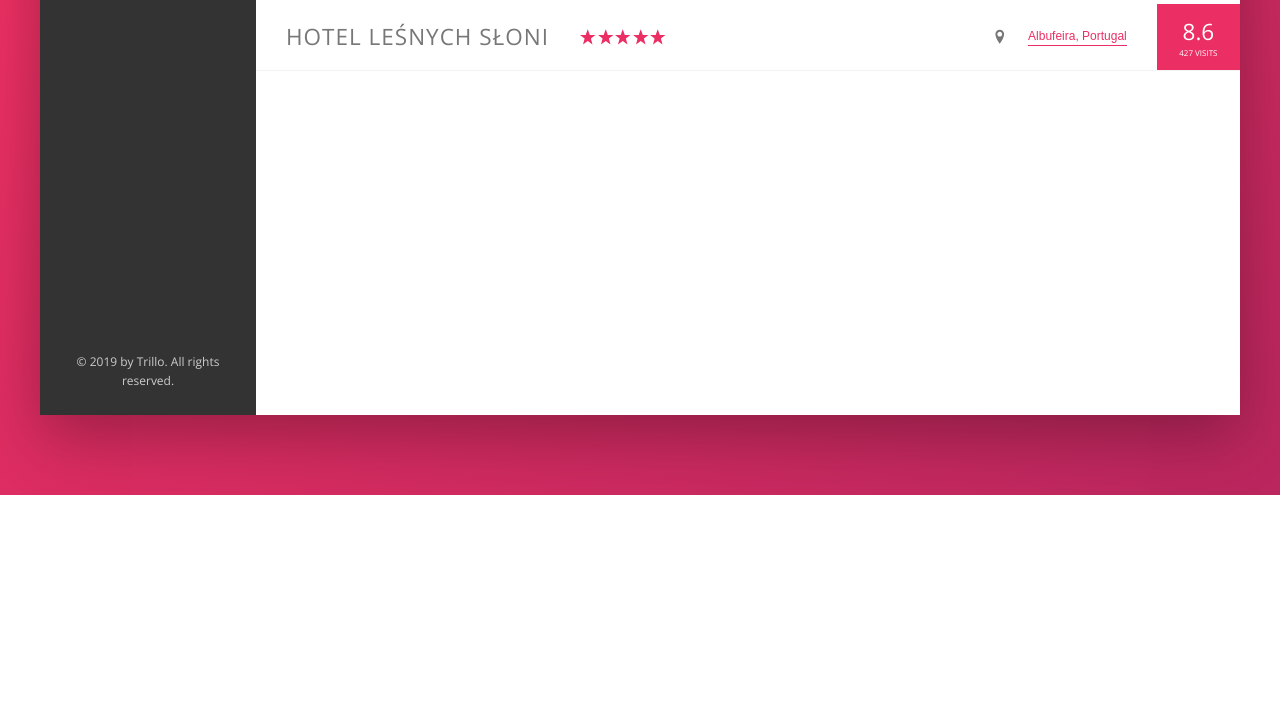
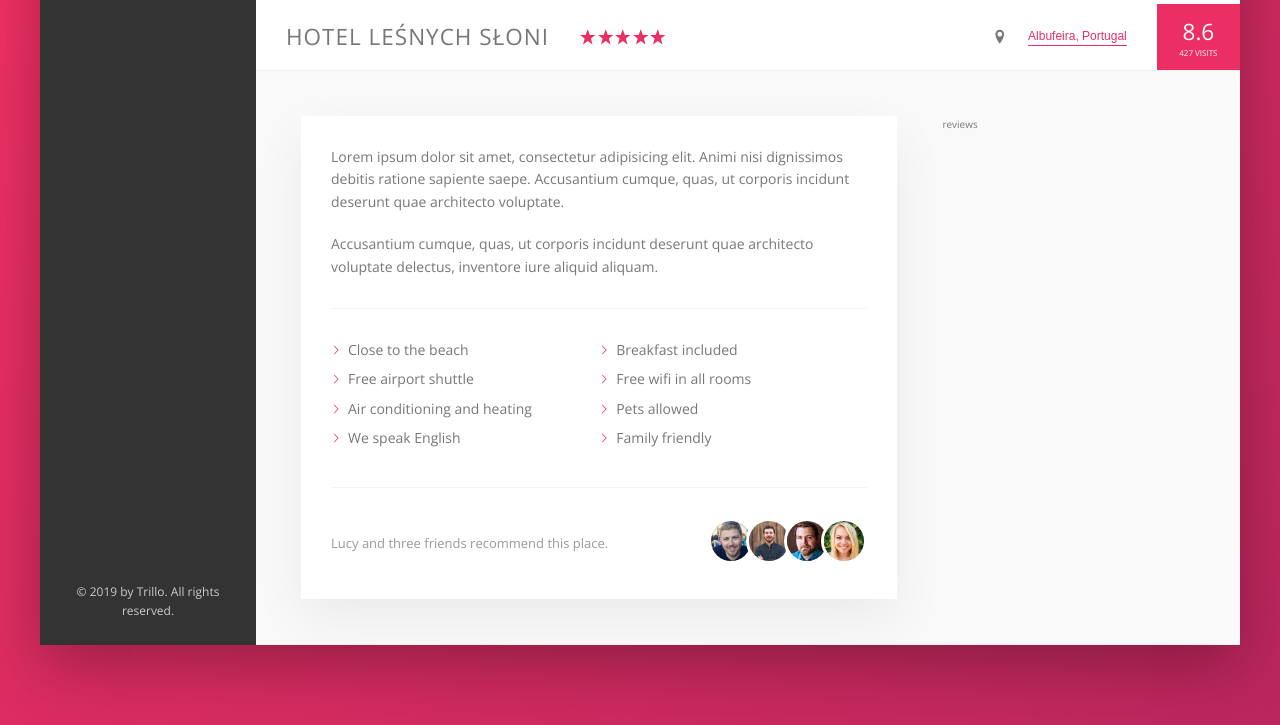
Before and after one commit to Qurbachi/TrilloApp, a website: page index.html in a window 1280 px wide. Shown: the part 536-1261 px from the top of the page. Before the commit the page ends 1031 px from the top, so only its background shows below. Drawn offline with nearby package versions, Linux system fonts and the light colour scheme.

Commit message:
Gives structure of reviews section. Styles the main part of the page, description of the hotel

```diff
--- a/index.html
+++ b/index.html
@@ -126,6 +126,41 @@
                   <div class="overview__rating-count">427 visits</div>
                 </div>
               </div>
+
+              <div class="details">
+                <div class="description">
+                  <p class="paragraph">
+                    Lorem ipsum dolor sit amet, consectetur adipisicing elit. Animi nisi dignissimos debitis ratione sapiente saepe. Accusantium cumque, quas, ut corporis incidunt deserunt quae architecto voluptate.
+                  </p>
+                  <p class="paragraph">
+                    Accusantium cumque, quas, ut corporis incidunt deserunt quae architecto voluptate delectus, inventore iure aliquid aliquam.
+                  </p>
+                  <ul class="list">
+                    <li class="list__item">Close to the beach</li>
+                    <li class="list__item">Breakfast included</li>
+                    <li class="list__item">Free airport shuttle</li>
+                    <li class="list__item">Free wifi in all rooms</li>
+                    <li class="list__item">Air conditioning and heating</li>
+                    <li class="list__item">Pets allowed</li>
+                    <li class="list__item">We speak English</li>
+                    <li class="list__item">Family friendly</li>
+                  </ul>
+                  <div class="recommend">
+                    <p class="recommend__count">
+                      Lucy and three friends recommend this place.
+                    </p>
+                    <div class="recommend__friends">
+                      <img src="img/user-3.jpg" alt="Friend 1" class="recommend__photo">
+                      <img src="img/user-4.jpg" alt="Friend 2" class="recommend__photo">
+                      <img src="img/user-5.jpg" alt="Friend 3" class="recommend__photo">
+                      <img src="img/user-6.jpg" alt="Friend 4" class="recommend__photo">
+                    </div>
+                  </div>
+                </div>
+                <div class="users-reviews">
+                  reviews
+                </div>
+              </div>
             </main>
           </div>
         </div>
--- a/sass/base.scss
+++ b/sass/base.scss
@@ -13,6 +13,10 @@
   --color-grey-dark-3: #999;
 
   --color-shadow-dark: 0 2rem 6rem rgba(0, 0, 0, .3);
+  --color-shadow-light: 0 2rem 5rem rgba(0, 0, 0, 0.06);
+
+  --line: 1px solid var(--color-grey-light-2);
+
 }
 
 * {
--- a/sass/components.scss
+++ b/sass/components.scss
@@ -190,7 +190,7 @@
   /////////////HOTEL OVERVIEW
   .overview {
     display: flex;
-    border-bottom: 1px solid var(--color-grey-light-2);
+    border-bottom: var(--line);
     align-items: center;
 
     &__heading {
@@ -270,6 +270,74 @@
     }
   }
 
+  ////////////PARAGRAPH
+  .paragraph:not(:last-of-type) {
+    margin-bottom: 2rem;
+  }
+
+  .list {
+    list-style-type: none;
+    margin: 3rem 0;
+    padding: 3rem 0;
+    border-top: var(--line);
+    border-bottom: var(--line);
+    display: flex;
+    flex-wrap: wrap;
+
+    &__item {
+      flex: 0 0 50%;
+      margin-bottom: .7rem;
+    }
+
+    &__item::before {
+      content: "";
+      display: inline-block;
+      width: 1rem;
+      height: 1rem;
+      margin-right: .7rem;
+
+      /*older browsers
+        background-image: url("../img/chevron-thin-right.svg");
+        background-size: cover;*/
+
+      //newer browsers
+      background-color: var(--color-primary);
+      -webkit-mask-image: url(../img/chevron-thin-right.svg);
+      -webkit-mask-size: cover;
+      mask-image: url(../img/chevron-thin-right.svg);
+      mask-size: cover;
+
+    }
+  }
+
+  ///////////RECOMMEND
+  .recommend {
+    font-size: 1.3rem;
+    color: var(--color-grey-dark-3);
+    display: flex;
+    align-items: center;
+
+    &__count {
+      margin-right: auto;
+    }
+
+    &__friends {
+
+    }
+
+    &__photo {
+      box-sizing: content-box;
+      border-radius: 50%;
+      height: 4rem;
+      weight: 4rem;
+      border: 3px solid #fff;
+
+      &:not(:last-child) {
+        margin-right: -1.15rem;
+      }
+    }
+  }
+
   //////////////////ANIMATIONS
   @keyframes pulsate {
     0% {
--- a/sass/layout.scss
+++ b/sass/layout.scss
@@ -1,7 +1,6 @@
 .container {
   margin: 8rem auto;
   max-width: 120rem;
-  min-height: 50rem;
   background-color: var(--color-grey-light-2);
   box-shadow: var(--color-shadow-dark);
 }
@@ -18,7 +17,6 @@
 
 .content {
   display: flex;
-  height: 80rem;
 }
 
 .sidebar {
@@ -33,3 +31,24 @@
   background-color: white;
   flex-grow: 1;
 }
+
+.details {
+  display: flex;
+  padding: 4.5rem;
+  background-color: var(--color-grey-light-1);
+  border-bottom: var(--line);
+}
+
+.description {
+  font-size: 1.4rem;
+  background-color: #fff;
+  flex: 0 0 60%;
+  margin-right: 4.5rem;
+  padding: 3rem;
+  box-shadow: var(--color-shadow-light);
+}
+
+.users-review {
+  background-color: yellowgreen;
+  flex: 1;
+}
```
Also changed, not shown: css/style.css.
